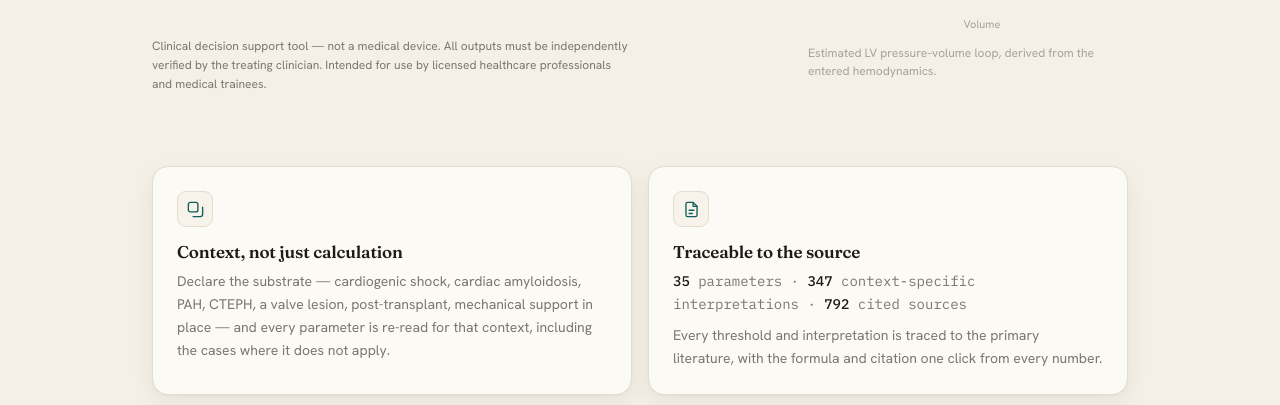
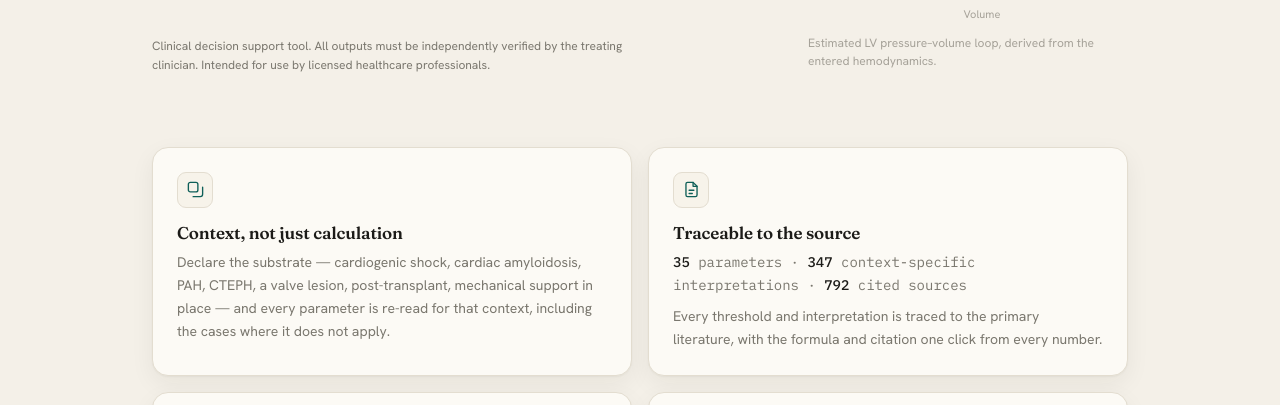
Before and after one commit to dmajure/hemodash-landing, a plain HTML site: page index.html in a window 1280 px wide. Shown: the part 344-749 px from the top of the page. Drawn offline with Linux system fonts and the light colour scheme.

Commit message:
Drop the "not a medical device" claim and the trainee audience
Matches the same change to web/src/lib/legal.ts in the app.

Co-Authored-By: Claude Opus 5.5 <noreply@anthropic.com>

```diff
--- a/index.html
+++ b/index.html
@@ -462,13 +462,14 @@
         <!-- The waitlist form that stood here was removed pending legal review;
              the page now collects nothing and makes no request of its own (see
              DEPLOY.md). Its note carried the page's only audience clause, so that
-             clause moved here. The first two sentences are DISCLAIMER.short
-             verbatim from web/src/lib/legal.ts; the third is the audience wording
-             from INTENDED_USE in the same file. -->
+             clause moved here. The wording derives from DISCLAIMER.short and
+             INTENDED_USE in web/src/lib/legal.ts, but no longer matches them: the
+             "not a medical device" claim and "medical trainees" were removed here
+             (2026-10-22) and not yet in the app. -->
         <p class="disclaimer-note">
-          Clinical decision support tool &mdash; not a medical device. All outputs
-          must be independently verified by the treating clinician. Intended for use
-          by licensed healthcare professionals and medical trainees.
+          Clinical decision support tool. All outputs must be independently verified
+          by the treating clinician. Intended for use by licensed healthcare
+          professionals.
         </p>
       </div>
 
```
